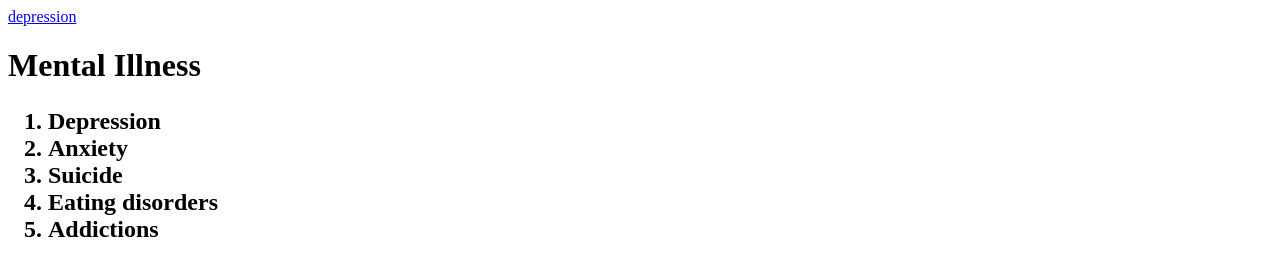
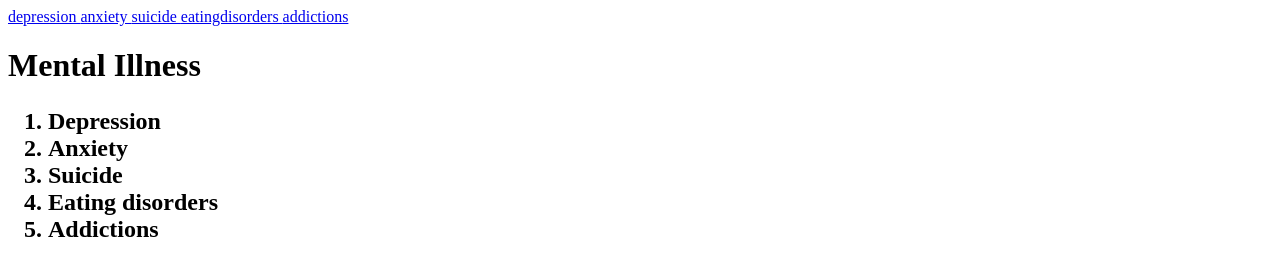
Before and after one commit to ayatssaleh1/ayatssaleh1, a plain HTML site: page index.html in a window 1280 px wide. Shown: the top 264 px of the page. Drawn offline with Linux system fonts and the light colour scheme.

Commit message:
Update index.html

```diff
--- a/index.html
+++ b/index.html
@@ -4,6 +4,18 @@
 <title>Mental Illness</title>
 <a href="depression.html">
   depression </a>
+
+  <a href="anxiety.html">
+  anxiety </a>
+
+  <a href="suicide.html">
+  suicide </a>
+
+  <a href="eatingdisorders.html">
+  eatingdisorders </a>
+
+  <a href="addictions.html">
+  addictions </a>
 
 </head>
 <body>
```
